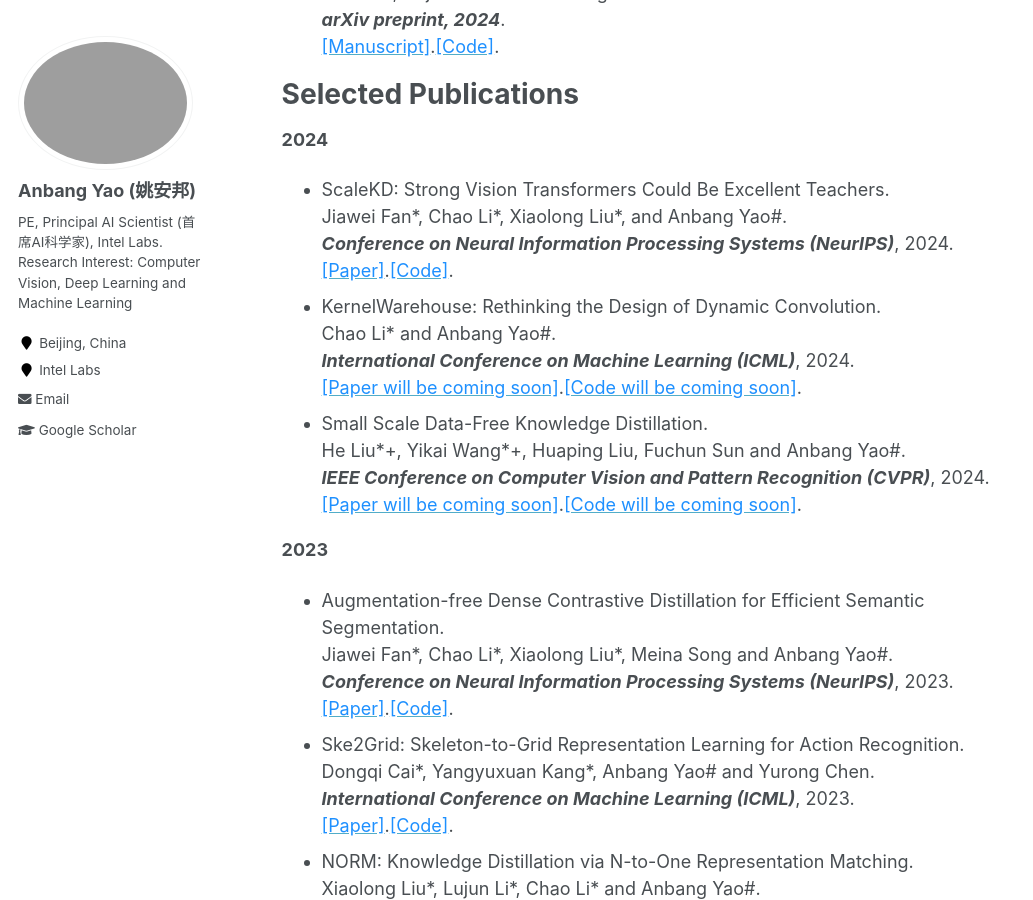
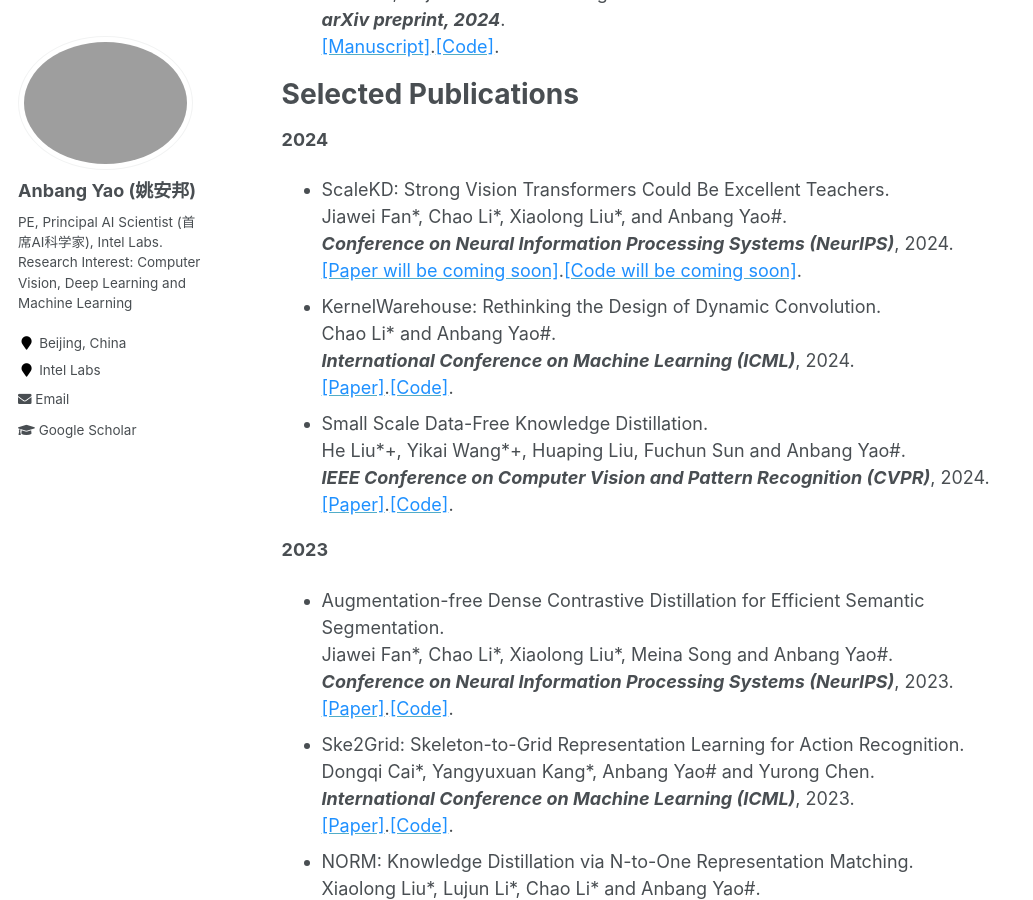
Before and after one commit to YaoAnbang/YaoAnbang.github.io, a Jekyll site: the page built from _pages/about.md, in a window 1280 px wide and 900 px high, scrolled down 2930 px. Shown: the whole window, without its empty margins (0-1033 px from the left). Built offline with Jekyll 4.4.1, drawn with Linux system fonts in a browser that asks for light colours.

Commit message:
Update about.md

```diff
--- a/_pages/about.md
+++ b/_pages/about.md
@@ -64,11 +64,11 @@ Selected Publications
 
 **2024**
 <!-- <blockquote> -->
-+ ScaleKD: Strong Vision Transformers Could Be Excellent Teachers.<br> Jiawei Fan\*, Chao Li\*, Xiaolong Liu\*, and Anbang Yao\#.<br><em>**Conference on Neural Information Processing Systems (NeurIPS)**</em>, 2024.<br> [<font color="DodgerBlue">[Paper]</font>](https://github.com/DeepOptimization/ScaleKD).[<font color="DodgerBlue">[Code]</font>](https://github.com/DeepOptimization/ScaleKD).<br>
++ ScaleKD: Strong Vision Transformers Could Be Excellent Teachers.<br> Jiawei Fan\*, Chao Li\*, Xiaolong Liu\*, and Anbang Yao\#.<br><em>**Conference on Neural Information Processing Systems (NeurIPS)**</em>, 2024.<br> [<font color="DodgerBlue">[Paper will be coming soon]</font>](https://github.com/DeepOptimization/ScaleKD).[<font color="DodgerBlue">[Code will be coming soon]</font>](https://github.com/DeepOptimization/ScaleKD).<br>
 <!-- <blockquote> -->
-+ KernelWarehouse: Rethinking the Design of Dynamic Convolution.<br> Chao Li\* and Anbang Yao\#.<br><em>**International Conference on Machine Learning (ICML)**</em>, 2024.<br>[<font color="DodgerBlue">[Paper will be coming soon]</font>](https://github.com/OSVAI/KernelWarehouse).[<font color="DodgerBlue">[Code will be coming soon]</font>](https://github.com/OSVAI/KernelWarehouse).<br>
++ KernelWarehouse: Rethinking the Design of Dynamic Convolution.<br> Chao Li\* and Anbang Yao\#.<br><em>**International Conference on Machine Learning (ICML)**</em>, 2024.<br>[<font color="DodgerBlue">[Paper]</font>](https://arxiv.org/abs/2406.07879).[<font color="DodgerBlue">[Code]</font>](https://github.com/OSVAI/KernelWarehouse).<br>
 <!-- <blockquote> -->
-+ Small Scale Data-Free Knowledge Distillation.<br> He Liu\*\+, Yikai Wang\*\+, Huaping Liu, Fuchun Sun and Anbang Yao\#.<br><em>**IEEE Conference on Computer Vision and Pattern Recognition (CVPR)**</em>, 2024.<br> [<font color="DodgerBlue">[Paper will be coming soon]</font>](https://github.com/OSVAI/SSD-KD).[<font color="DodgerBlue">[Code will be coming soon]</font>](https://github.com/OSVAI/SSD-KD).<br>
++ Small Scale Data-Free Knowledge Distillation.<br> He Liu\*\+, Yikai Wang\*\+, Huaping Liu, Fuchun Sun and Anbang Yao\#.<br><em>**IEEE Conference on Computer Vision and Pattern Recognition (CVPR)**</em>, 2024.<br> [<font color="DodgerBlue">[Paper]</font>](https://arxiv.org/abs/2406.07876).[<font color="DodgerBlue">[Code]</font>](https://github.com/OSVAI/SSD-KD).<br>
 <!--</blockquote> -->
 
 **2023**
```
